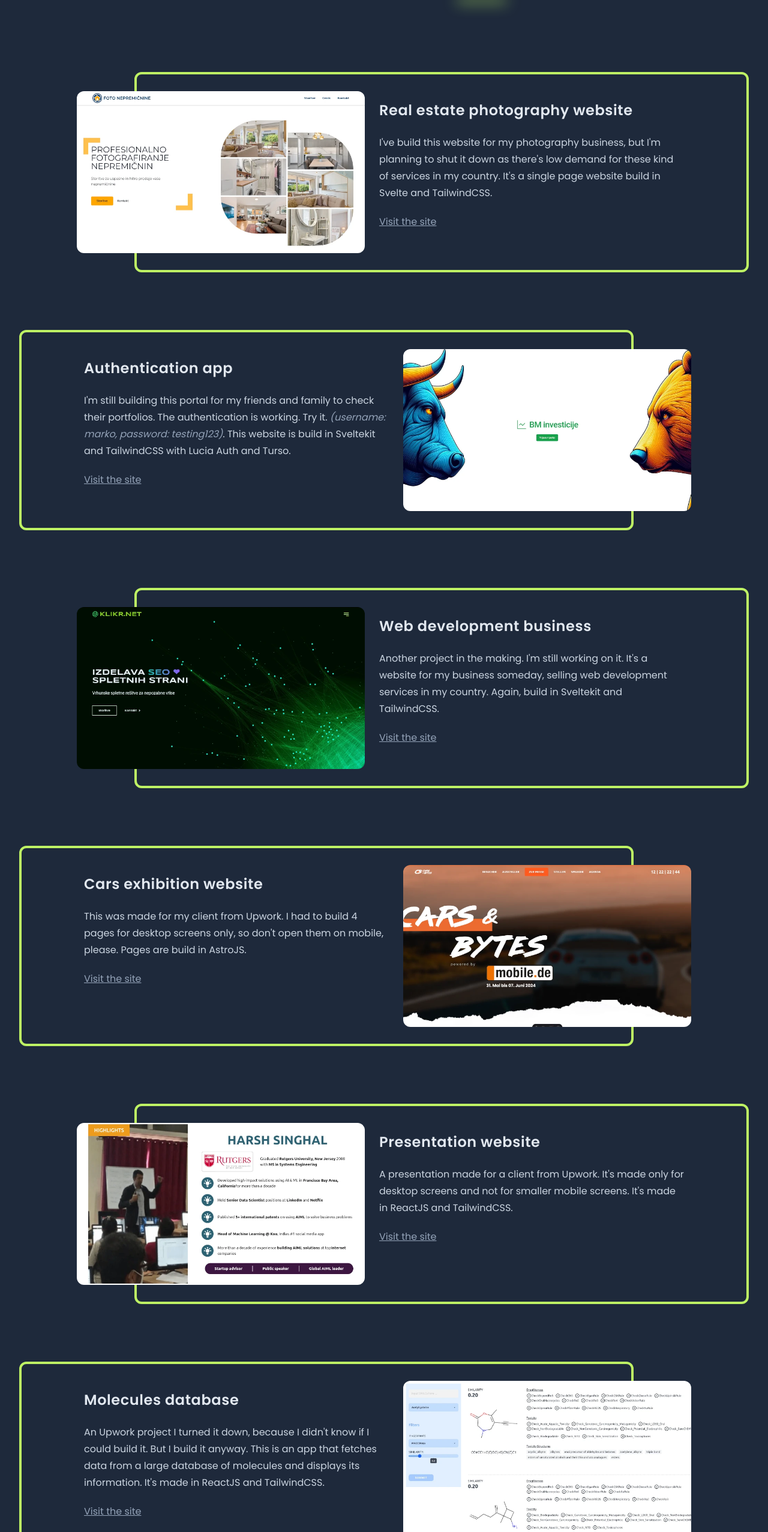
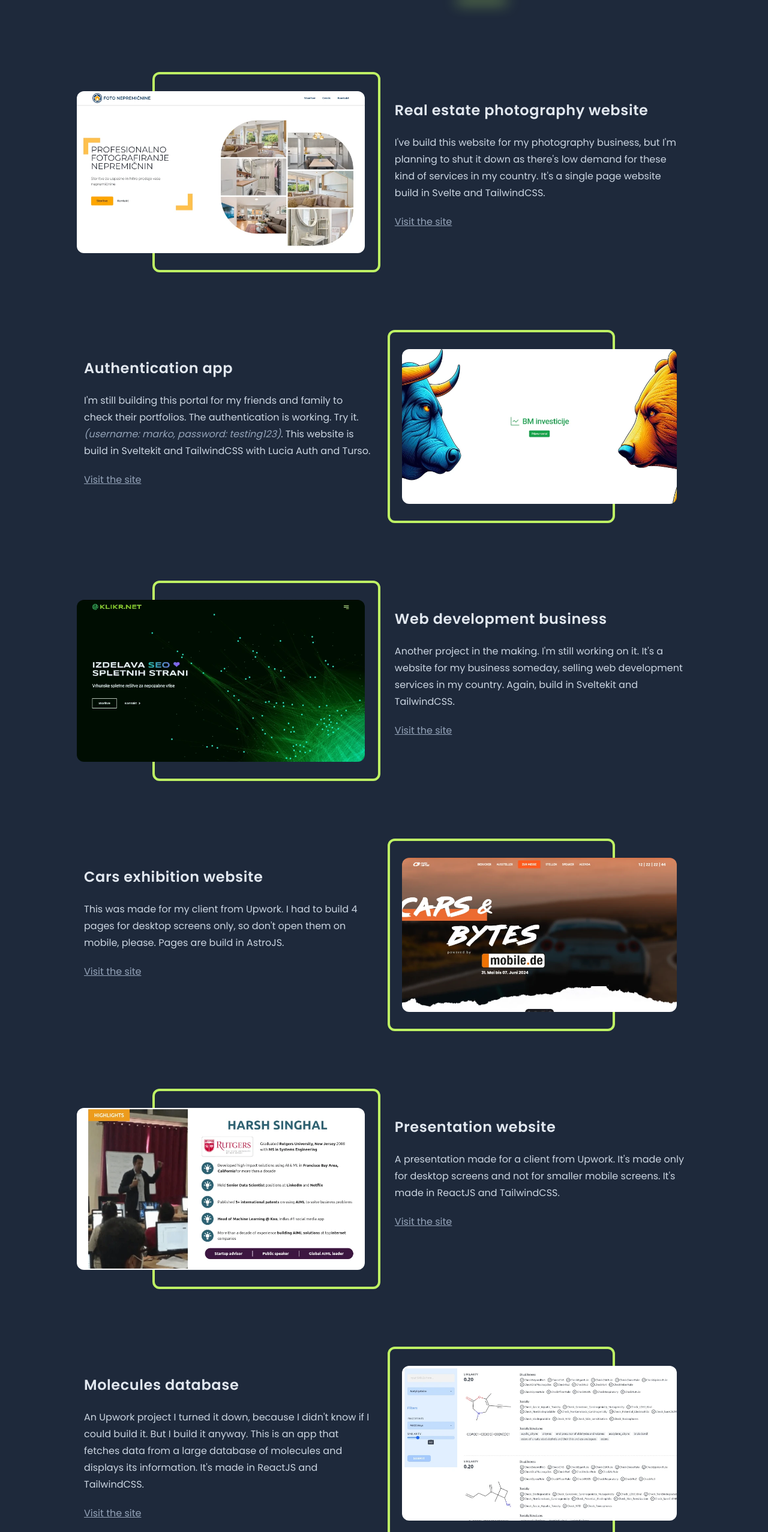
Before and after one commit to markoskace1/my-portfolio, a SvelteKit app: page /work in a window 1280 px wide. Shown: the part 152-2706 px from the top of the page at 60% size. Built offline with nearby package versions, Linux system fonts and the light colour scheme.

Commit message:
fixed green squares layout

```diff
--- a/src/lib/components/Navbar.svelte
+++ b/src/lib/components/Navbar.svelte
@@ -1,7 +1,6 @@
 <script lang="ts">
 	import { page } from '$app/stores';
 	import '@fontsource/covered-by-your-grace';
-	import { AlignJustifyIcon } from 'lucide-svelte';
 </script>
 
 <header class="flex items-center justify-center pt-10 pb-12 md:pt-12 md:pb-24 w-full">
--- a/src/routes/+page.svelte
+++ b/src/routes/+page.svelte
@@ -4,14 +4,10 @@
 	import { onMount } from 'svelte';
 	import { slide } from 'svelte/transition';
 
-	let firstLoad: boolean = false;
 	let supportsViewTransitions: boolean = false;
 	let showBrowserCheck: boolean = false;
 
 	onMount(() => {
-		firstLoad = true;
-
-		// @ts-ignore
 		if (document && 'startViewTransition' in document) {
 			supportsViewTransitions = true;
 		} else {
--- a/src/routes/work/+page.svelte
+++ b/src/routes/work/+page.svelte
@@ -14,12 +14,8 @@
 >
 	<!-- REAL ESTATE WEBSITE -->
 
-	<div
-		class="relative flex flex-col lg:flex-row justify-center items-center lg:items-start gap-0 lg:gap-3 rounded-r-xl"
-	>
-		<div
-			class="absolute w-2/3 lg:w-full h-1/2 lg:h-full top-0 lg:-bottom-4 left-12 lg:left-24 rounded-xl border-4 border-lime-300 -z-10"
-		></div>
+	<div class=" flex flex-col lg:flex-row justify-center items-center lg:items-start gap-0 lg:gap-3">
+		<div class="relative lg:w-1/2">
 			<img
 				src={fotnepWebsite}
 				alt="fotonepremicnine.si website"
@@ -27,7 +23,11 @@
 				height="235px"
 				class="object-cover object-center aspect-video rounded-xl"
 			/>
-		<div class="flex flex-col px-3">
+			<div
+				class="absolute w-3/4 h-3/4 lg:h-full top-0 -right-8 lg:right-0 rounded-xl border-4 border-lime-300 -z-10"
+			></div>
+		</div>
+		<div class="flex flex-col px-3 lg:w-1/2">
 			<h2>Real estate photography website</h2>
 			<p>
 				I've build this website for my photography business, but I'm planning to shut it down as
@@ -39,20 +39,20 @@
 	</div>
 
 	<!-- BM INVEST WEBSITE -->
-	<div
-		class="relative flex flex-col lg:flex-row justify-center items-center lg:items-start gap-0 lg:gap-3 rounded-r-xl"
-	>
-		<div
-			class="absolute w-2/3 lg:w-full h-1/2 lg:h-full top-0 lg:-bottom-4 right-12 lg:right-24 rounded-xl border-4 border-lime-300 -z-10"
-		></div>
+	<div class="flex flex-col lg:flex-row justify-between items-center lg:items-start gap-0 lg:gap-3">
+		<div class="relative lg:w-1/2 lg:order-2 lg:px-6">
 			<img
 				src={investWebsite}
 				alt="fotonepremicnine.si website"
 				width="480px"
 				height="235px"
-			class="object-cover object-center aspect-video rounded-xl lg:order-2"
+				class="object-cover object-center aspect-video rounded-xl"
 			/>
-		<div class="flex flex-col px-3">
+			<div
+				class="absolute w-3/4 h-3/4 lg:h-full top-0 -left-8 lg:left-0 rounded-xl border-4 border-lime-300 -z-10"
+			></div>
+		</div>
+		<div class="flex flex-col px-3 lg:w-1/2">
 			<h2>Authentication app</h2>
 			<p>
 				I'm still building this portal for my friends and family to check their portfolios. The
@@ -66,11 +66,9 @@
 
 	<!-- KLIKR WEBSITE -->
 	<div
-		class="relative flex flex-col lg:flex-row justify-center items-center lg:items-start gap-0 lg:gap-3 rounded-r-xl"
+		class="flex flex-col lg:flex-row justify-center items-center lg:items-start gap-0 lg:gap-3 rounded-r-xl"
 	>
-		<div
-			class="absolute w-2/3 lg:w-full h-1/2 lg:h-full top-0 lg:-bottom-4 left-12 lg:left-24 rounded-xl border-4 border-lime-300 -z-10"
-		></div>
+		<div class="relative lg:w-1/2">
 			<img
 				src={klikrWebsite}
 				alt="fotonepremicnine.si website"
@@ -78,7 +76,11 @@
 				height="235px"
 				class="object-cover object-center aspect-video rounded-xl"
 			/>
-		<div class="flex flex-col px-3">
+			<div
+				class="absolute w-3/4 h-3/4 lg:h-full top-0 -right-8 lg:right-0 rounded-xl border-4 border-lime-300 -z-10"
+			></div>
+		</div>
+		<div class="flex flex-col px-3 lg:w-1/2">
 			<h2>Web development business</h2>
 			<p>
 				Another project in the making. I'm still working on it. It's a website for my business
@@ -91,19 +93,21 @@
 
 	<!-- CAR&BYTES WEBSITE -->
 	<div
-		class="relative flex flex-col lg:flex-row justify-center items-center lg:items-start gap-0 lg:gap-3 rounded-r-xl"
+		class="flex flex-col lg:flex-row justify-center items-center lg:items-start gap-0 lg:gap-3 rounded-r-xl"
 	>
-		<div
-			class="absolute w-2/3 lg:w-full h-1/2 lg:h-full top-0 lg:-bottom-4 right-12 lg:right-24 rounded-xl border-4 border-lime-300 -z-10"
-		></div>
+		<div class="relative lg:w-1/2 lg:order-2 lg:px-6">
 			<img
 				src={carsWebsite}
 				alt="fotonepremicnine.si website"
 				width="480px"
 				height="235px"
-			class="object-cover object-center aspect-video rounded-xl lg:order-2"
+				class="object-cover object-center aspect-video rounded-xl"
 			/>
-		<div class="flex flex-col px-3">
+			<div
+				class="absolute w-3/4 h-3/4 lg:h-full top-0 -left-8 lg:left-0 rounded-xl border-4 border-lime-300 -z-10"
+			></div>
+		</div>
+		<div class="flex flex-col px-3 lg:w-1/2">
 			<h2>Cars exhibition website</h2>
 			<p>
 				This was made for my client from Upwork. I had to build 4 pages for desktop screens only, so
@@ -115,11 +119,9 @@
 
 	<!-- PRESENTATION WEBSITE -->
 	<div
-		class="relative flex flex-col lg:flex-row justify-center items-center lg:items-start gap-0 lg:gap-3 rounded-r-xl"
+		class=" flex flex-col lg:flex-row justify-center items-center lg:items-start gap-0 lg:gap-3 rounded-r-xl"
 	>
-		<div
-			class="absolute w-2/3 lg:w-full h-1/2 lg:h-full top-0 lg:-bottom-4 left-12 lg:left-24 rounded-xl border-4 border-lime-300 -z-10"
-		></div>
+		<div class="relative lg:w-1/2">
 			<img
 				src={presentationWebsite}
 				alt="fotonepremicnine.si website"
@@ -127,7 +129,11 @@
 				height="235px"
 				class="object-cover object-center aspect-video rounded-xl"
 			/>
-		<div class="flex flex-col px-3">
+			<div
+				class="absolute w-3/4 h-3/4 lg:h-full top-0 -right-8 lg:right-0 rounded-xl border-4 border-lime-300 -z-10"
+			></div>
+		</div>
+		<div class="flex flex-col px-3 lg:w-1/2">
 			<h2>Presentation website</h2>
 			<p>
 				A presentation made for a client from Upwork. It's made only for desktop screens and not for
@@ -139,19 +145,21 @@
 
 	<!-- MOLECULES WEBSITE -->
 	<div
-		class="relative flex flex-col lg:flex-row justify-center items-center lg:items-start gap-0 lg:gap-3 rounded-r-xl"
+		class="flex flex-col lg:flex-row justify-center items-center lg:items-start gap-0 lg:gap-3 rounded-r-xl"
 	>
-		<div
-			class="absolute w-2/3 lg:w-full h-1/2 lg:h-full top-0 lg:-bottom-4 right-12 lg:right-24 rounded-xl border-4 border-lime-300 -z-10"
-		></div>
+		<div class="relative lg:w-1/2 lg:order-2 lg:px-6">
 			<img
 				src={moleculesWebsite}
 				alt="fotonepremicnine.si website"
 				width="480px"
 				height="235px"
-			class="object-cover object-left aspect-video rounded-xl lg:order-2"
+				class="object-cover object-left aspect-video rounded-xl"
 			/>
-		<div class="flex flex-col px-3">
+			<div
+				class="absolute w-3/4 h-3/4 lg:h-full top-0 -left-8 lg:left-0 rounded-xl border-4 border-lime-300 -z-10"
+			></div>
+		</div>
+		<div class="flex flex-col px-3 lg:w-1/2">
 			<h2>Molecules database</h2>
 			<p>
 				An Upwork project I turned it down, because I didn't know if I could build it. But I build
@@ -164,11 +172,9 @@
 
 	<!-- MOVIES WEBSITE -->
 	<div
-		class="relative flex flex-col lg:flex-row justify-center items-center lg:items-start gap-0 lg:gap-3 rounded-r-xl"
+		class="flex flex-col lg:flex-row justify-center items-center lg:items-start gap-0 lg:gap-3 rounded-r-xl"
 	>
-		<div
-			class="absolute w-2/3 lg:w-full h-1/2 lg:h-full top-0 lg:-bottom-4 left-12 lg:left-24 rounded-xl border-4 border-lime-300 -z-10"
-		></div>
+		<div class="relative lg:w-1/2">
 			<img
 				src={moviesWebsite}
 				alt="fotonepremicnine.si website"
@@ -176,7 +182,11 @@
 				height="235px"
 				class="object-cover object-center aspect-video rounded-xl border"
 			/>
-		<div class="flex flex-col px-3">
+			<div
+				class="absolute w-3/4 h-3/4 lg:h-full top-0 -right-8 lg:right-0 rounded-xl border-4 border-lime-300 -z-10"
+			></div>
+		</div>
+		<div class="flex flex-col px-3 lg:w-1/2">
 			<h2>Movies database</h2>
 			<p>
 				Web app I made a while ago that fetches the movies from a database. Made in Svelte and
@@ -188,19 +198,21 @@
 
 	<!-- DOUGHNUTS WEBSITE -->
 	<div
-		class="relative flex flex-col lg:flex-row justify-center items-center lg:items-start gap-0 lg:gap-3 rounded-r-xl"
+		class="flex flex-col lg:flex-row justify-center items-center lg:items-start gap-0 lg:gap-3 rounded-r-xl"
 	>
-		<div
-			class="absolute w-2/3 lg:w-full h-1/2 lg:h-full top-0 lg:-bottom-4 right-12 lg:right-24 rounded-xl border-4 border-lime-300 -z-10"
-		></div>
+		<div class="relative lg:w-1/2 lg:order-2 lg:px-6">
 			<img
 				src={doughnutWebsite}
 				alt="fotonepremicnine.si website"
 				width="480px"
 				height="235px"
-			class="object-cover object-left aspect-video rounded-xl lg:order-2"
+				class="object-cover object-left aspect-video rounded-xl"
 			/>
-		<div class="flex flex-col px-3">
+			<div
+				class="absolute w-3/4 h-3/4 lg:h-full top-0 -left-8 lg:left-0 rounded-xl border-4 border-lime-300 -z-10"
+			></div>
+		</div>
+		<div class="flex flex-col px-3 lg:w-1/2">
 			<h2>Doughnuts website</h2>
 			<p>
 				I've found the design on Figma and really liked it. It' made in ReactJS and TailwindCSS.
```
Lines whose indentation alone changed are shown as unchanged.
